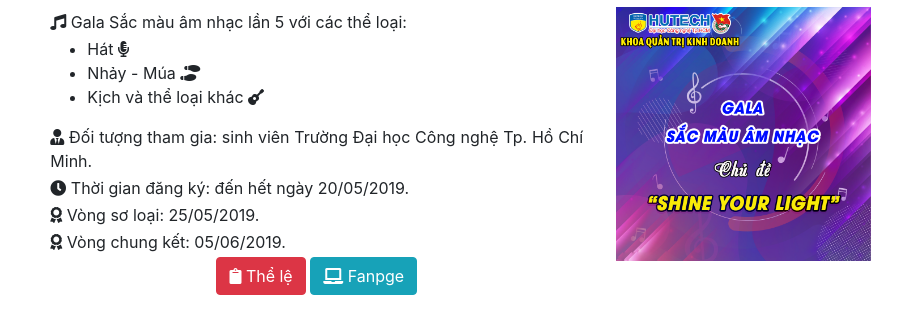
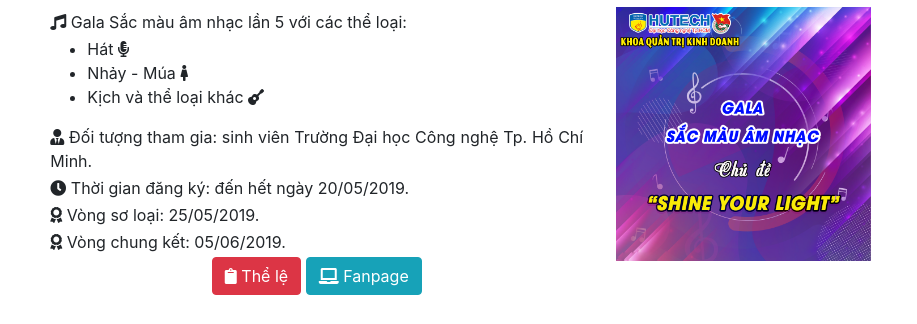
Before and after one commit to phuocntmh/galasman, a plain HTML site: page index.html in a window 1280 px wide. Shown: the part 181-505 px from the top of the page, without its empty margins (181-1098 px from the left). Drawn offline with nearby package versions, Linux system fonts and the light colour scheme.

Commit message:
Update index.html

```diff
--- a/index.html
+++ b/index.html
@@ -42,7 +42,7 @@
               <p class="text3"><i class="fa fa-music"></i> Gala Sắc màu âm nhạc lần 5 với các thể loại:</p>
               <ul>
                 <li>Hát <i class="fa fa-microphone-alt"></i></li>
-                <li>Nhảy - Múa <i class="fa fa-shoe-prints"></i></li>
+                <li>Nhảy - Múa <i class="fa fa-female"></i></li>
                 <li>Kịch và thể loại khác <i class="fa fa-guitar"></i></li>
               </ul>
               <p class="text3"><i class="fa fa-user-tie"></i> Đối tượng tham gia: sinh viên Trường Đại học Công nghệ Tp. Hồ Chí Minh.</p>
@@ -50,8 +50,8 @@
               <p class="text3"><i class="fa fa-award"></i> Vòng sơ loại: 25/05/2019.</p>
               <p class="text3"><i class="fa fa-award"></i> Vòng chung kết: 05/06/2019.</p>
               <div class="col-md-12" style="text-align: center; margin-bottom: 15px;">
-                <button class="btn btn-danger" onclick="location.href='https://drive.google.com/file/d/1OcD6tFVV4yLSOmcVsoyJjIokWmNvbyl5/view';"><i class="fa fa-clipboard"></i> Thể lệ</button>
-                <button class="btn btn-info" onclick="location.href='https://www.facebook.com/BCH.QTKD/';"><i class="fa fa-laptop"></i> Fanpge</button>
+                <button class="btn btn-danger"><a href="https://drive.google.com/file/d/1OcD6tFVV4yLSOmcVsoyJjIokWmNvbyl5/view" target="_blank" style="color: #fff;text-decoration: none;"><i class="fa fa-clipboard"></i> Thể lệ</a></button>
+                <button class="btn btn-info"><a href="https://www.facebook.com/BCH.QTKD/" target="_blank" style="color: #fff;text-decoration: none;"><i class="fa fa-laptop"></i> Fanpage</a></button>
               </div>
             </div>
             <div class="col-md-4">
```
